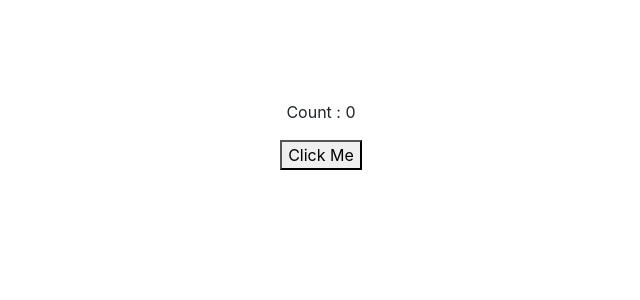
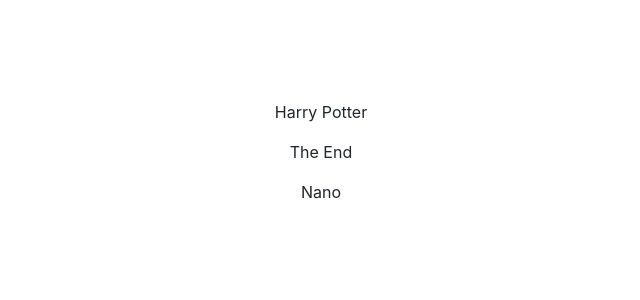
Before and after one commit to shawon39/45-days-of-code---React-JS, a React (Create React App) app: page / in a window 1280 px wide. Shown: the top 300 px of the page, without its empty margins (319-959 px from the left). Built offline with nearby package versions, Linux system fonts and the light colour scheme.

Commit message:
Added Fragments

```diff
--- /dev/null
+++ b/src/components/13-Fragments/Fragments.js
@@ -0,0 +1,16 @@
+import React, { Component } from 'react'
+
+class Fragments extends Component {
+  render() {
+    return (
+      <React.Fragment>
+        <h1>I am h1 Tag</h1>
+        <p>I am P Tag</p>
+      </React.Fragment>
+      // So we don't need a new elements(div)
+      // We can render multiple elements
+    )
+  }
+}
+
+export default Fragments
--- /dev/null
+++ b/src/components/13-Fragments/Fragments2.js
@@ -0,0 +1,23 @@
+import React, { Component } from "react";
+
+// So our app is clean. We have no Extra div elements.
+
+class Fragments2 extends Component {
+	Books = ["Harry Potter", "The End", "Nano"];
+
+	render() {
+		return (
+			<React.Fragment>
+				{this.Books.map((book) => {
+					return (
+						<React.Fragment key={book}>
+							<p>{book}</p>
+						</React.Fragment>
+					);
+				})}
+			</React.Fragment>
+		);
+	}
+}
+
+export default Fragments2;
--- a/src/components/App.js
+++ b/src/components/App.js
@@ -4,7 +4,7 @@
 // import StateComp from "./2-StateComp/StateComp";
 //import PrevState from "./2-StateComp/PrevState";
 // import EventComp from './3-EventComp/EventComp';
-import EventComp2 from './3-EventComp/EventComp2';
+// import EventComp2 from './3-EventComp/EventComp2';
 // import StatelessComp from './4-StatelessComp/StatelessComp';
 // import ListAndEvent from './5-ListAndEvent/ListAndEvent';
 // import LifecycleComp from "./6-LifecycleComp/LifecycleComp";
@@ -15,11 +15,13 @@
 // import ClickCounter from "./11-HigherOrderComponents/ClickCounter/ClickCounter";
 // import HoverCounter from "./11-HigherOrderComponents/HoverCounter/HoverCounter";
 // import ContextAPI from "./12-ContextAPI/ContextAPI";
+// import Fragments from "./13-Fragments/Fragments";
+import Fragments2 from './13-Fragments/Fragments2';
 
 function App() {
 	return (
 		<div className="App">
-			<EventComp2/>
+			<Fragments2/>
 		</div>
 	);
 }
```
